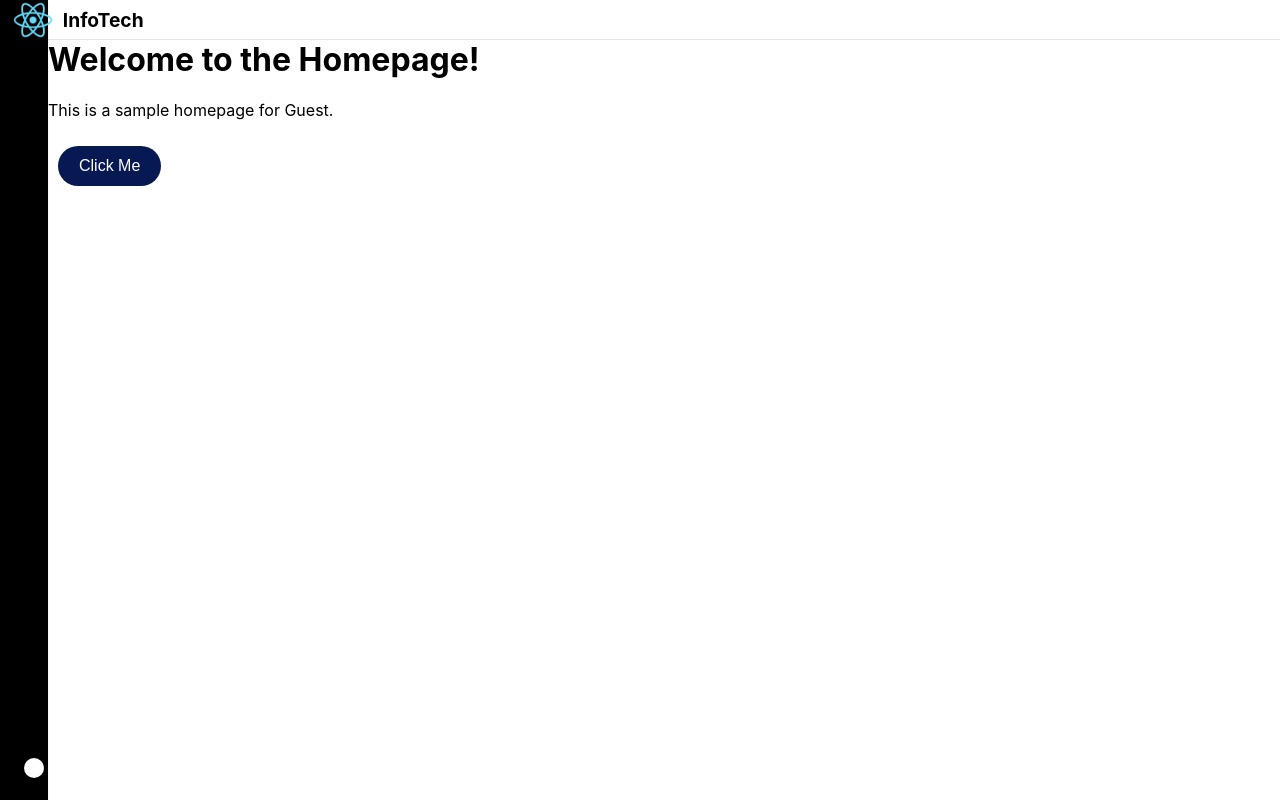
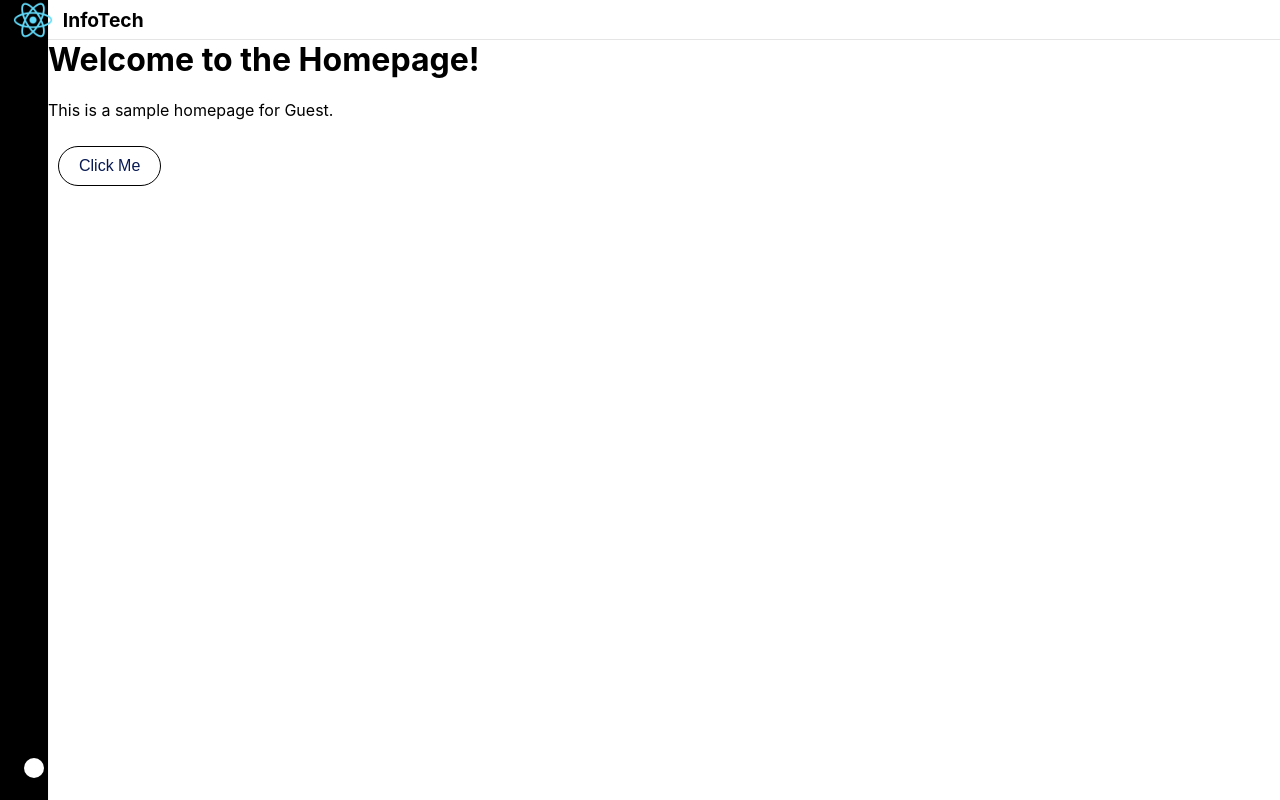
Before and after one commit to MERN-EZ/MERN-project, a React (Create React App) app: page / in a window 1280 px wide. Built offline with nearby package versions, Linux system fonts and the light colour scheme.

Commit message:
feat: final button component

```diff
--- a/src/App.css
+++ b/src/App.css
@@ -18,6 +18,7 @@
 
   --primary-button-background-color: #071952;
   --primary-button-text-color: #ffffff;
+  --primary-button-text-bordercolor: #000000;
   --primary-button-hover-background-color: #162557;
   --primary-button-active-background-color: #0e183f;
 
--- a/src/pages/Guest/Home/Home.js
+++ b/src/pages/Guest/Home/Home.js
@@ -11,7 +11,7 @@ function Home() {
     <div>
       <h1>Welcome to the Homepage!</h1>
       <p>This is a sample homepage for Guest.</p>
-      <Button text="Click Me" variant="primary" onClick={handleClick} />
+      <Button text="Click Me" variant="alt" onClick={handleClick} />
     </div>
   );
 }
```
